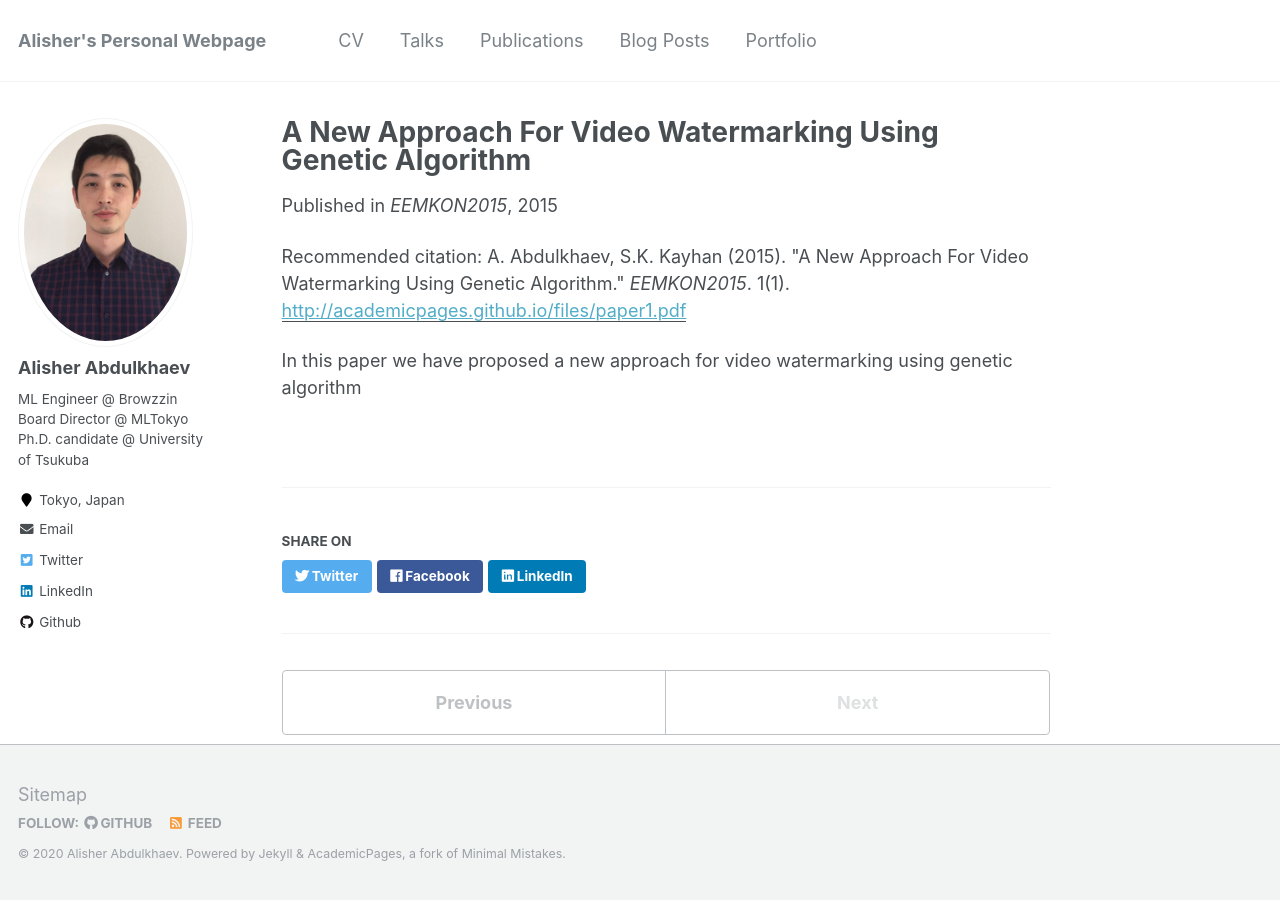
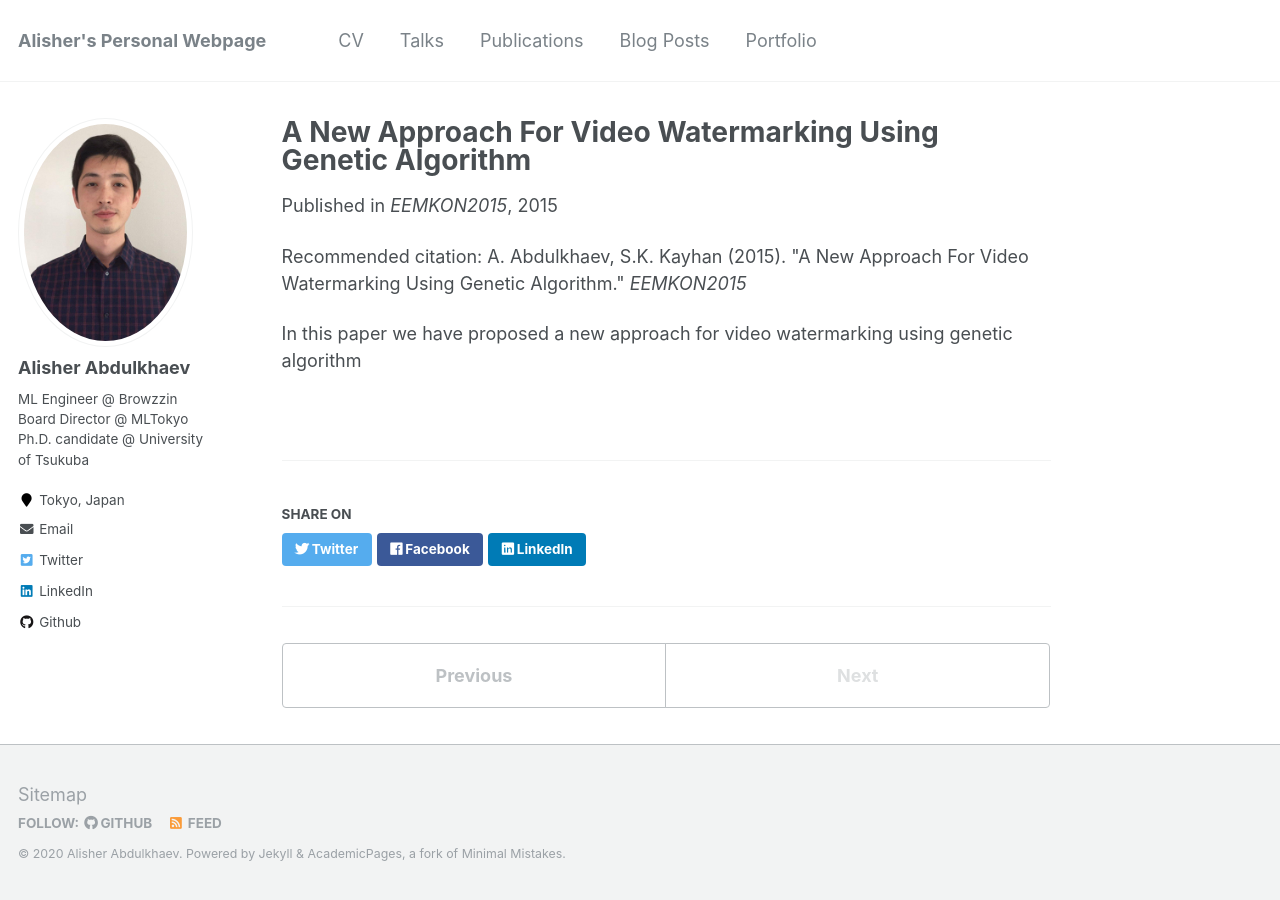
Before and after one commit to vivek37373/alisher-ai.github.io, a Jekyll site: the page built from _publications/2015-10-paper-1.md, in a window 1280 px wide. Built offline with Jekyll 4.4.1, drawn with Linux system fonts in a browser that asks for light colours.

Commit message:
Update 2015-10-paper-1.md

```diff
--- a/_publications/2015-10-paper-1.md
+++ b/_publications/2015-10-paper-1.md
@@ -5,7 +5,7 @@ permalink: /publication/2009-10-01-paper-title-number-1
 excerpt: 'In this paper we have proposed a new approach for video watermarking using genetic algorithm'
 date: 2015-10-01
 venue: 'EEMKON2015'
-paperurl: 'http://academicpages.github.io/files/paper1.pdf'
-citation: 'A. Abdulkhaev, S.K. Kayhan (2015). &quot;A New Approach For Video Watermarking Using Genetic Algorithm.&quot; <i>EEMKON2015</i>. 1(1).'
+paperurl: ''
+citation: 'A. Abdulkhaev, S.K. Kayhan (2015). &quot;A New Approach For Video Watermarking Using Genetic Algorithm.&quot; <i>EEMKON2015</i>'
 ---
 In this paper we have proposed a new approach for video watermarking using genetic algorithm
```
